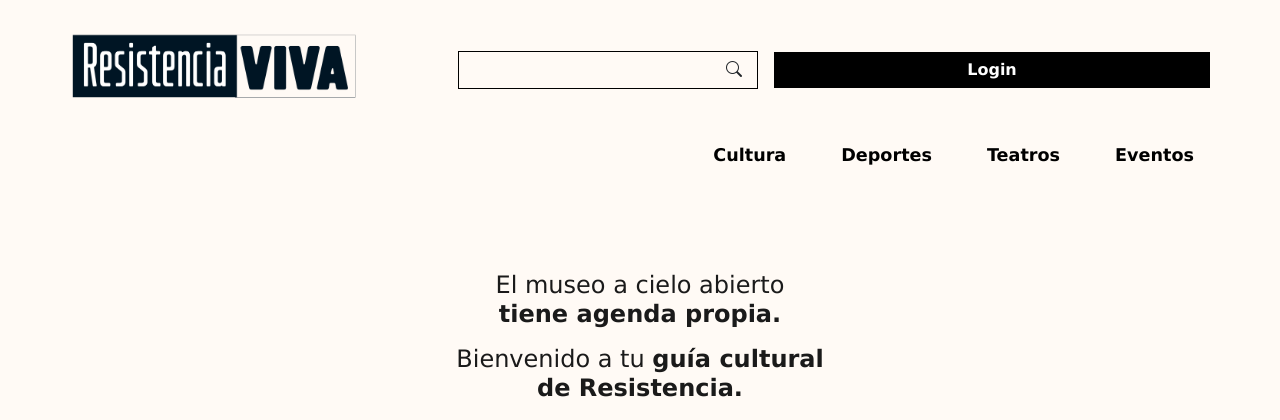
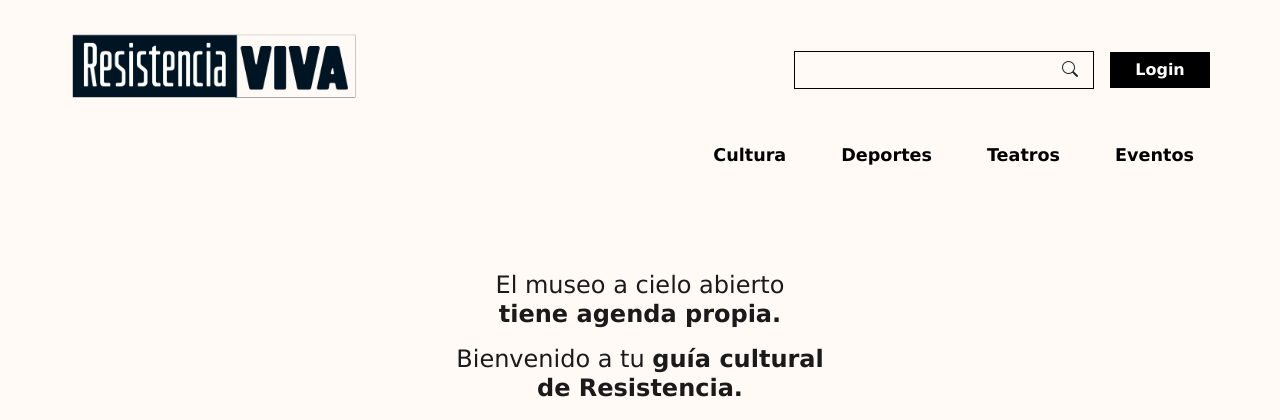
Before and after one commit to BarreraLucass/Proyecto_Final, a Django app: page / in a window 1280 px wide. Shown: the top 420 px of the page. Run offline with Django 5.2, Linux system fonts and the light colour scheme; some web fonts are replaced.

```diff
--- a/blog-repo/blog/templates/includes/header.html
+++ b/blog-repo/blog/templates/includes/header.html
@@ -1,23 +1,37 @@
 {% load static %}
 
 <style>
-    /* Estilo base para los botones de navegación */
+
     .nav-link-custom {
-        white-space: nowrap; /* Evita que el texto del botón se parta */
+        white-space: nowrap;
         padding: 8px 16px;
-        margin-bottom: 5px; /* Espacio extra si se apilan */
+        margin-bottom: 5px;
     }
 
-    /* Ajuste para móviles: botones un poco más pequeños para que entren mejor */
+
     @media (max-width: 768px) {
         .nav-link-custom {
             font-size: 0.9rem;
             padding: 6px 12px;
         }
-        /* Ajuste para que el logo se centre en movil */
+
         .logo-container {
             text-align: center;
             margin-bottom: 1rem;
+        }
+    }
+
+    .btn-responsive-width {
+        width: 100%;
+        display: block;
+        text-align: center;
+    }
+
+    @media (min-width: 768px) {
+        .btn-responsive-width {
+            width: auto !important;
+            display: inline-block;
+            min-width: 100px;
         }
     }
 </style>
@@ -38,13 +52,13 @@
                 <button type="submit" class="search-btn"><i class="bi bi-search text-dark"></i></button>
             </form>
 
-            {% if user.is_authenticated %}
-                <form action="{% url 'user:logout' %}" method="post" class="w-100 w-md-auto text-center">
+           {% if user.is_authenticated %}
+                <form action="{% url 'user:logout' %}" method="post" class="btn-responsive-width">
                     {% csrf_token %}
-                    <button type="submit" class="btn-login-header w-100 w-md-auto">LOGOUT</button>
+                    <button type="submit" class="btn-login-header w-100">LOGOUT</button>
                 </form>
             {% else %}
-                <a href="{% url 'user:login' %}" class="btn-login-header text-center w-100 w-md-auto">Login</a>
+                <a href="{% url 'user:login' %}" class="btn-login-header btn-responsive-width">Login</a>
             {% endif %}
         </div>
     </div>
```
Also changed, not shown: blog-repo/blog/templates/auth/auth-login.html (+13 -1 lines), blog-repo/blog/templates/auth/auth-register.html (+13 -1 lines).
